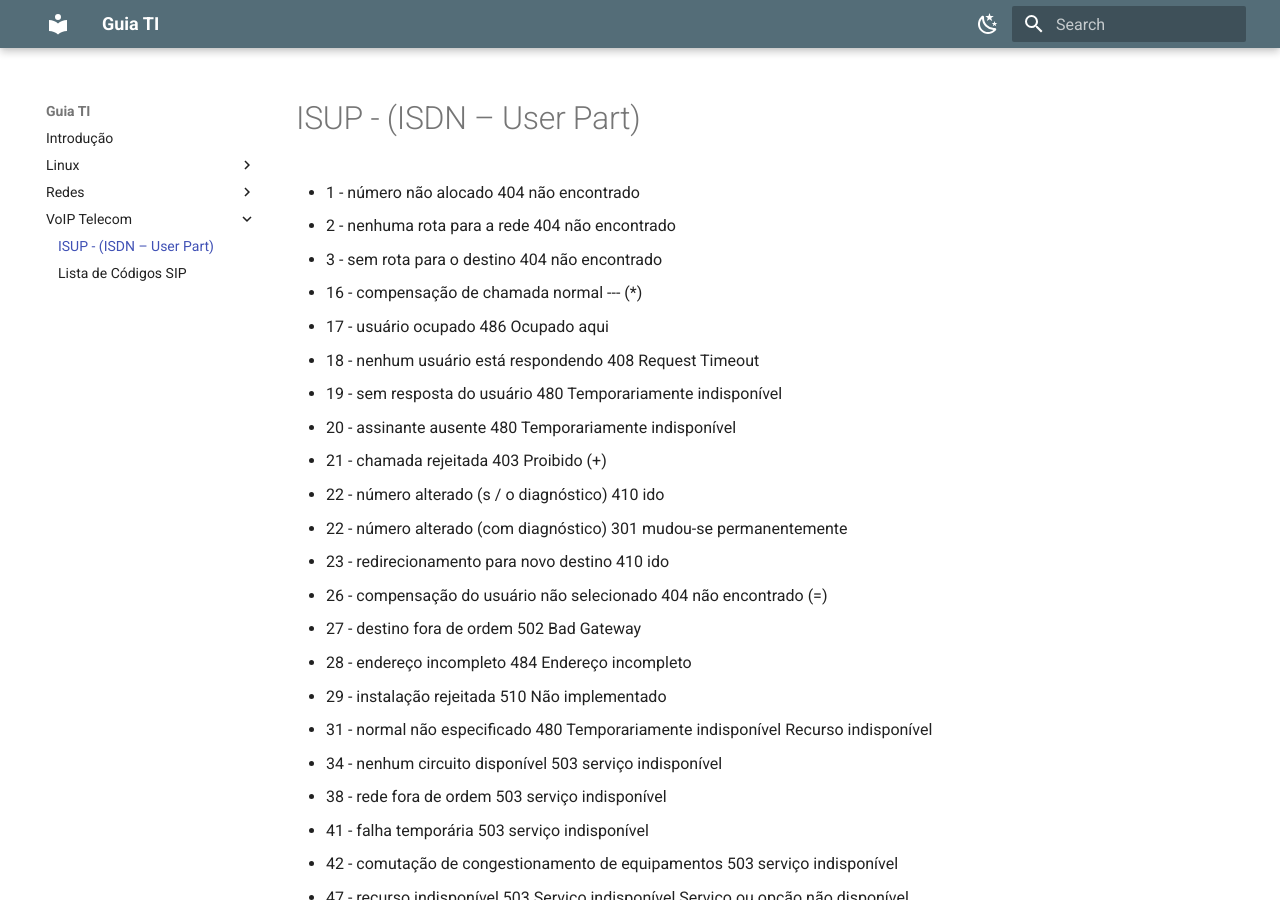
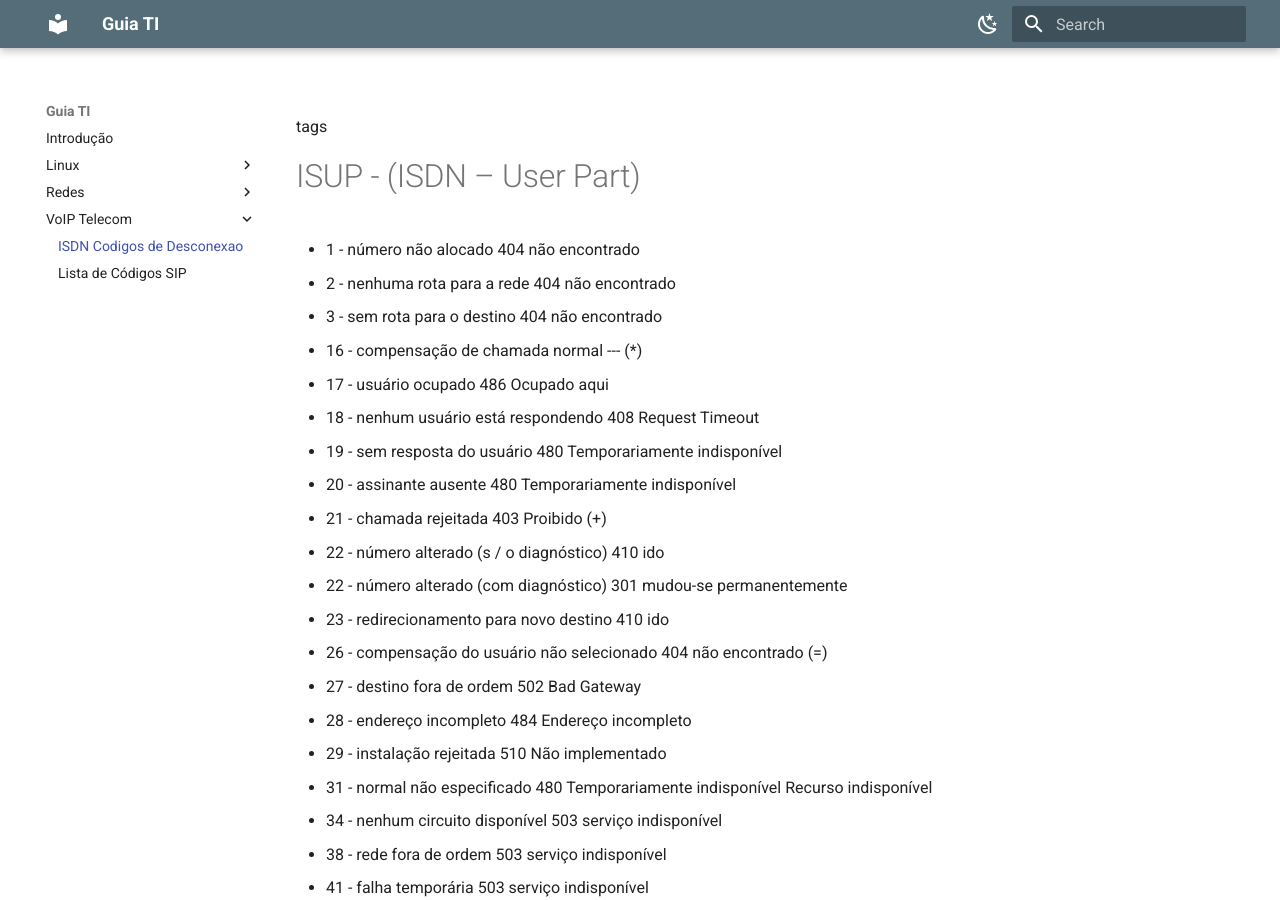
Before and after one commit to guia-ti/guia-ti.github.io, an MkDocs documentation site: the page built from docs/VoIP Telecom/ISDN Codigos de Desconexao.md, in a window 1280 px wide and 900 px high. Built offline with MkDocs 1.6.1 and Material for MkDocs 9.7.7, drawn with Linux system fonts in a browser that asks for light colours.

Commit message:
vault backup hev-desktop: 2023-05-13 20:45:29
Affected files:
docs/Redes/Introdução de Redes.md
docs/VoIP Telecom/ISDN Codigos de Desconexao.md

```diff
--- a/docs/VoIP Telecom/ISDN Codigos de Desconexao.md
+++ b/docs/VoIP Telecom/ISDN Codigos de Desconexao.md
@@ -1,35 +1,39 @@
+---
+title: ISDN Codigos de Desconexao
+---
+tags
 # ISUP - (ISDN – User Part)
 
-* 1 - número não alocado 404 não encontrado
-* 2 - nenhuma rota para a rede 404 não encontrado
-* 3 - sem rota para o destino 404 não encontrado
-* 16 - compensação de chamada normal --- (*)
-* 17 - usuário ocupado 486 Ocupado aqui
-* 18 - nenhum usuário está respondendo 408 Request Timeout
-* 19 - sem resposta do usuário 480 Temporariamente indisponível
-* 20 - assinante ausente 480 Temporariamente indisponível
-* 21 - chamada rejeitada 403 Proibido (+)
-* 22 - número alterado (s / o diagnóstico) 410 ido
-* 22 - número alterado (com diagnóstico) 301 mudou-se permanentemente
-* 23 - redirecionamento para novo destino  410 ido
-* 26 - compensação do usuário não selecionado 404 não encontrado (=)
-* 27 - destino fora de ordem 502 Bad Gateway
-* 28 - endereço incompleto 484 Endereço incompleto
-* 29 - instalação rejeitada 510 Não implementado
-* 31 - normal não especificado 480 Temporariamente indisponível Recurso indisponível
-* 34 - nenhum circuito disponível 503 serviço indisponível
-* 38 - rede fora de ordem 503 serviço indisponível
-* 41 - falha temporária 503 serviço indisponível
-* 42 - comutação de congestionamento de equipamentos 503 serviço indisponível
-* 47 - recurso indisponível  503 Serviço indisponível Serviço ou opção não disponível
-* 55 - chamadas recebidas impedidas dentro do CUG 403 Proibido
-* 57 - capacidade de suporte não autorizada 403 Proibido
-* 58 - capacidade de suporte não disponível no momento 503 serviço indisponível
-* 65 - capacidade de suporte não implementada 488 Não Aceitável aqui
-* 70 - Apenas a capacidade restrita de suporte de informação digital está disponível (uso nacional) 488 Não Aceitável aqui
-* 79 - serviço ou opção não implementada 501 Não implementado Mensagem inválida
-* 87 - usuário não membro do CUG 403 Proibido
-* 88 - destino incompatível 503 serviço indisponível
-* 102 - Falha no tempo limite da configuração da chamada 504 tempo limite do gateway
-* 111 - Erro de protocolo não especificado Erro interno do servidor 500 Interworking
-* 127 - Erro Interno - interoperabilidade não especificada Erro interno de 500 servidores
+- 1 - número não alocado 404 não encontrado
+- 2 - nenhuma rota para a rede 404 não encontrado
+- 3 - sem rota para o destino 404 não encontrado
+- 16 - compensação de chamada normal --- (*)
+- 17 - usuário ocupado 486 Ocupado aqui
+- 18 - nenhum usuário está respondendo 408 Request Timeout
+- 19 - sem resposta do usuário 480 Temporariamente indisponível
+- 20 - assinante ausente 480 Temporariamente indisponível
+- 21 - chamada rejeitada 403 Proibido (+)
+- 22 - número alterado (s / o diagnóstico) 410 ido
+- 22 - número alterado (com diagnóstico) 301 mudou-se permanentemente
+- 23 - redirecionamento para novo destino  410 ido
+- 26 - compensação do usuário não selecionado 404 não encontrado (=)
+- 27 - destino fora de ordem 502 Bad Gateway
+- 28 - endereço incompleto 484 Endereço incompleto
+- 29 - instalação rejeitada 510 Não implementado
+- 31 - normal não especificado 480 Temporariamente indisponível Recurso indisponível
+- 34 - nenhum circuito disponível 503 serviço indisponível
+- 38 - rede fora de ordem 503 serviço indisponível
+- 41 - falha temporária 503 serviço indisponível
+- 42 - comutação de congestionamento de equipamentos 503 serviço indisponível
+- 47 - recurso indisponível  503 Serviço indisponível Serviço ou opção não disponível
+- 55 - chamadas recebidas impedidas dentro do CUG 403 Proibido
+- 57 - capacidade de suporte não autorizada 403 Proibido
+- 58 - capacidade de suporte não disponível no momento 503 serviço indisponível
+- 65 - capacidade de suporte não implementada 488 Não Aceitável aqui
+- 70 - Apenas a capacidade restrita de suporte de informação digital está disponível (uso nacional) 488 Não Aceitável aqui
+- 79 - serviço ou opção não implementada 501 Não implementado Mensagem inválida
+- 87 - usuário não membro do CUG 403 Proibido
+- 88 - destino incompatível 503 serviço indisponível
+- 102 - Falha no tempo limite da configuração da chamada 504 tempo limite do gateway
+- 111 - Erro de protocolo não especificado Erro interno do servidor 500 Interworking
+- 127 - Erro Interno - interoperabilidade não especificada Erro interno de 500 servidores
```
Also changed, not shown: docs/Redes/Introdução de Redes.md (+2 -2 lines).
